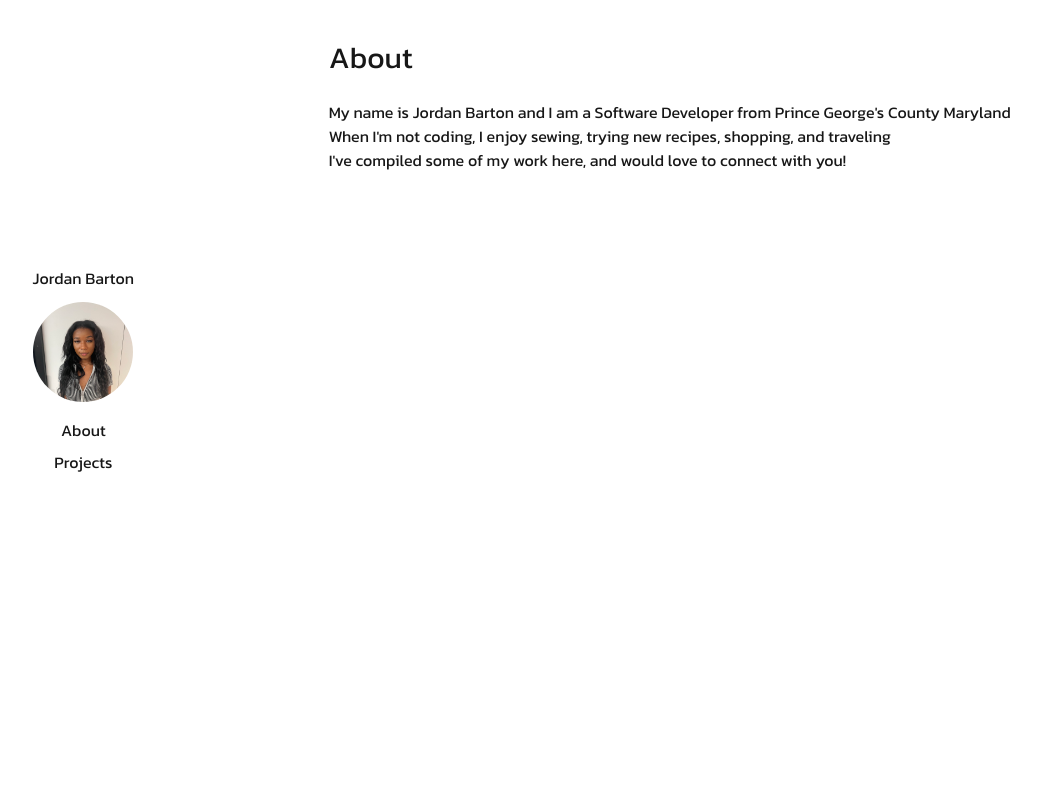
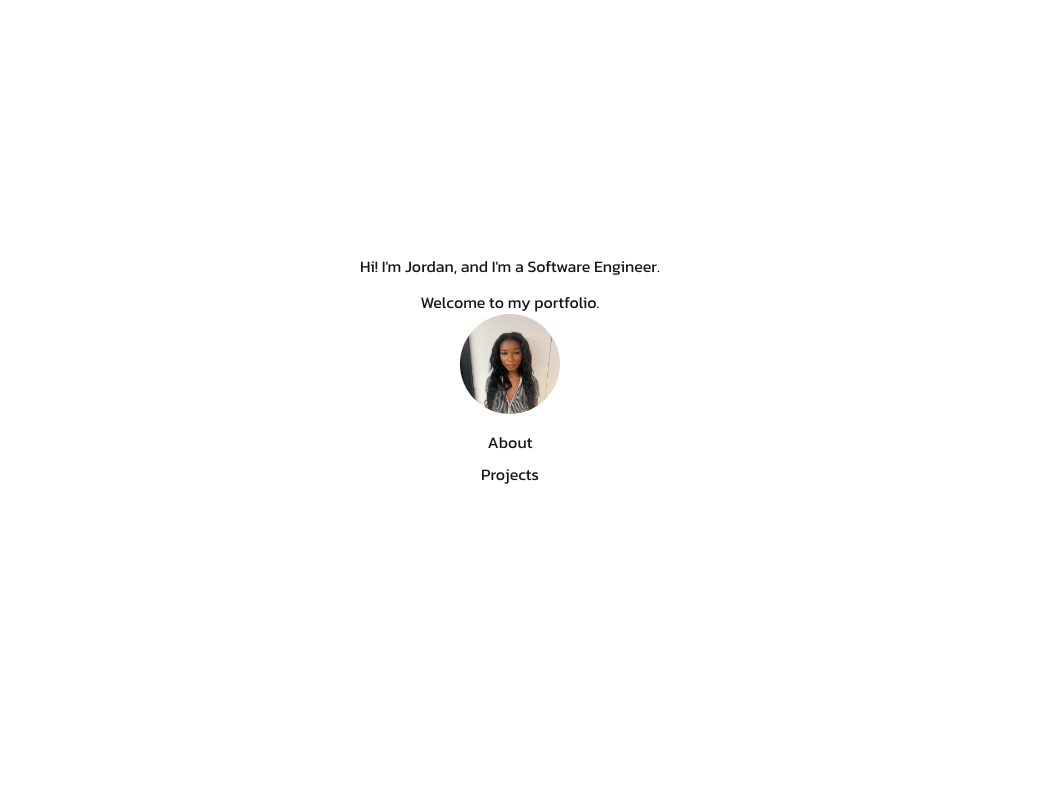
Before and after one commit to jsbarton/portfolio, a Next.js app: page / in a window 1280 px wide. Shown: the top 800 px of the page, without its empty margins (130-1171 px from the left). Built offline with nearby package versions, Linux system fonts and the light colour scheme.

Commit message:
change layout

```diff
--- a/app/page.tsx
+++ b/app/page.tsx
@@ -23,8 +23,12 @@ export default function Home() {
 
   return (
     <>
-      <div className="fixed flex flex-col h-screen items-center justify-center w-1/3">
-        <div className="pb-3">Jordan Barton</div>
+      <div className="flex flex-col">
+        <div className="flex flex-col h-screen items-center justify-center">
+          <div className="pb-3">
+            Hi! I'm Jordan, and I'm a Software Engineer.
+          </div>
+          <div>Welcome to my portfolio.</div>
           <Image
             alt="my-face"
             className="max-w-[100px] max-h-[100px] rounded-full"
@@ -41,22 +45,21 @@ export default function Home() {
             <Image alt="linkedin-logo" src={LinkedInLogo} />
           </div>
         </div>
-      <div className="flex justify-end">
-        <div className="w-0.5" />
-        <div className="flex flex-col justify-around overflow-y-auto px-8 w-2/3">
+        <div className="flex">
+          <div className="flex flex-col justify-around overflow-y-auto px-8">
             <div className={contentWrapper} ref={aboutRef}>
               <p className={title}>About</p>
               <p>
-              My name is Jordan Barton and I am a Software Developer from Prince
-              George's County Maryland
+                My name is Jordan Barton and I am a Software Developer from
+                Prince George's County Maryland
               </p>
               <p>
-              When I'm not coding, I enjoy sewing, trying new recipes, shopping,
-              and traveling
+                When I'm not coding, I enjoy sewing, trying new recipes,
+                shopping, and traveling
               </p>
               <p>
-              I've compiled some of my work here, and would love to connect with
-              you!
+                I've compiled some of my work here, and would love to connect
+                with you!
               </p>
             </div>
             <div className={contentWrapper} ref={projectsRef}>
@@ -72,6 +75,7 @@ export default function Home() {
             </div>
           </div>
         </div>
+      </div>
     </>
   );
 }
```
Lines whose indentation alone changed are shown as unchanged.
